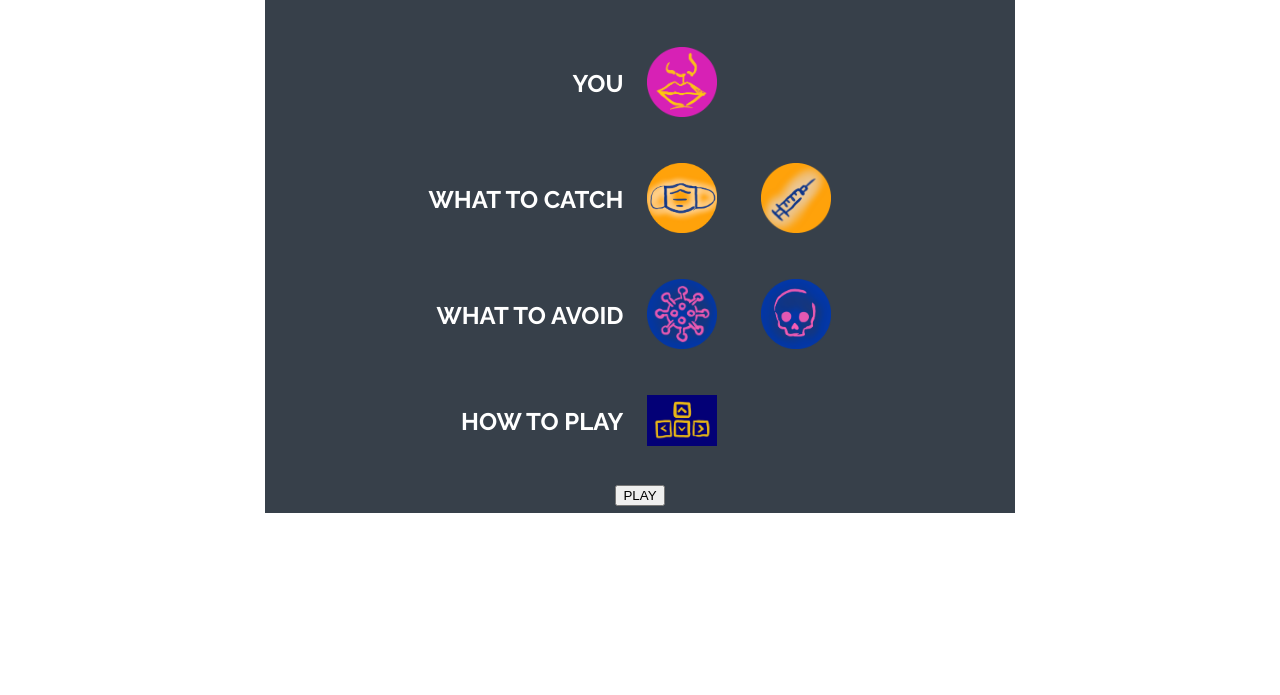
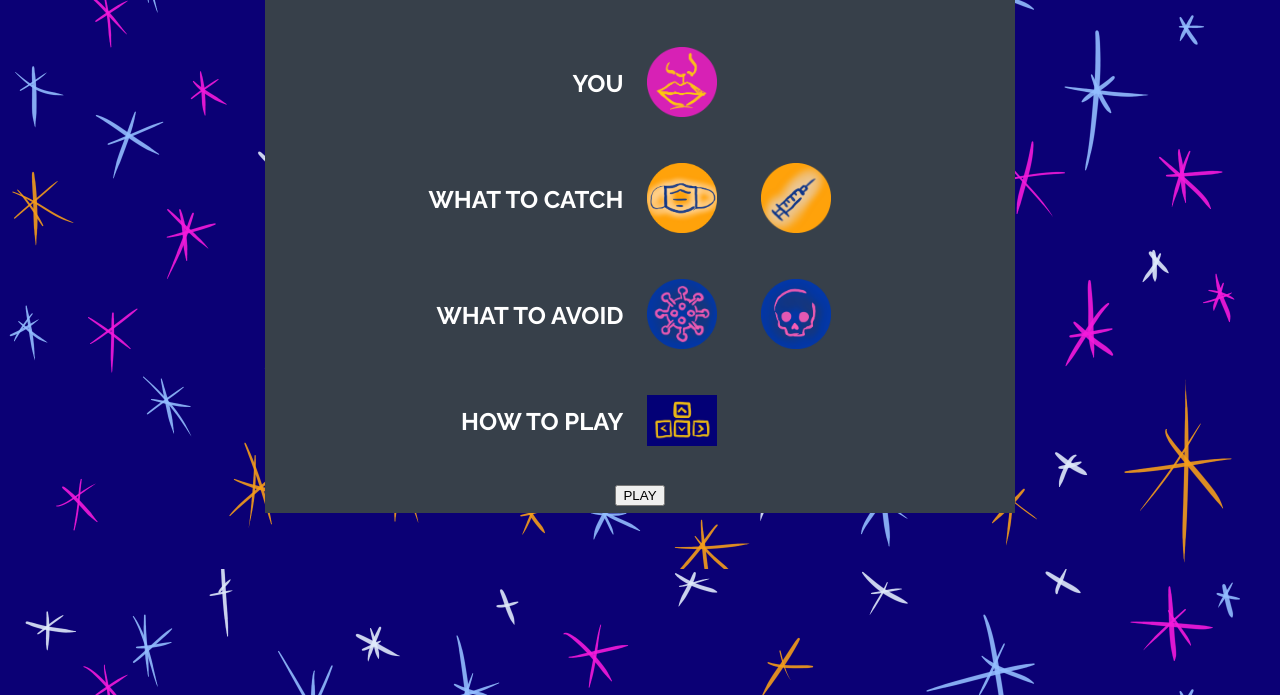
Before and after one commit to franziskacomploi/pandemic-escape, a plain HTML site: page pandemic-escape/index.html in a window 1280 px wide. Shown: the part 105-800 px from the top of the page. Drawn offline with Linux system fonts and the light colour scheme; the site is published under a folder, as on GitHub Pages, so addresses that start at the root find nothing.

Commit message:
add rel path

```diff
--- a/pandemic-escape/styles/styles.css
+++ b/pandemic-escape/styles/styles.css
@@ -6,7 +6,7 @@ html {
 
 body {
     display: flex;
-    background-image: url(/pandemic-escape/images/background.png);
+    background-image: url(../images/background.png);
     background-size: cover;
     justify-content: center;
     align-items: center;
```
